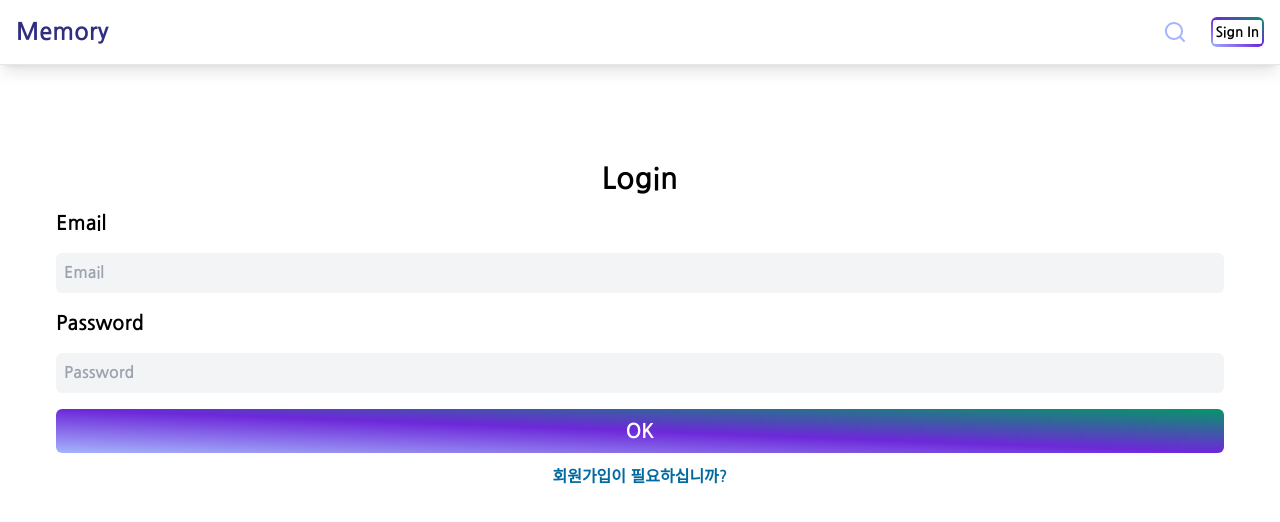
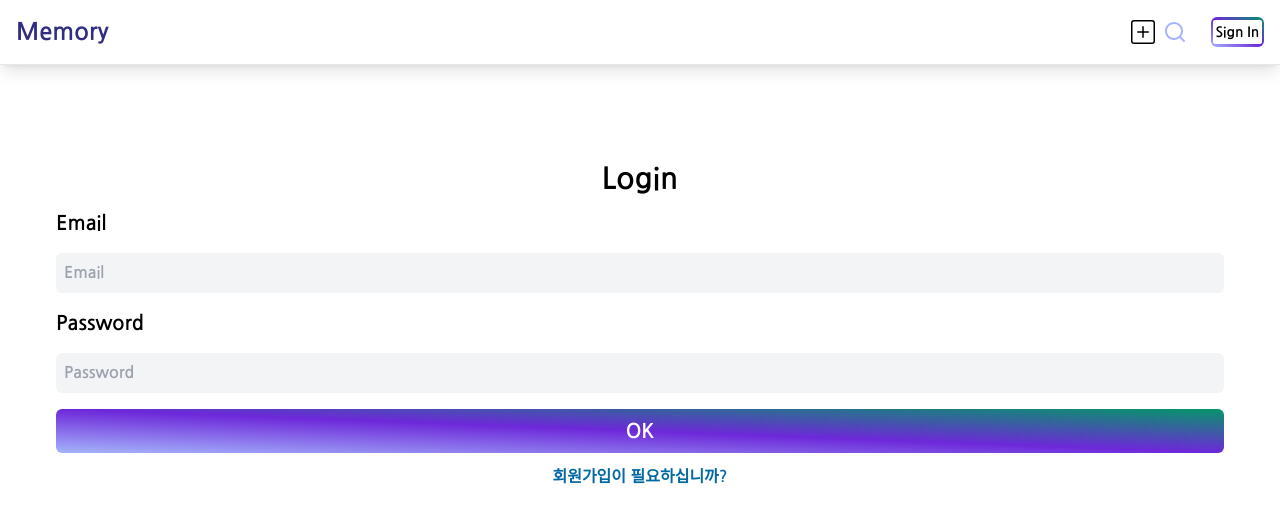
Before and after one commit to c-owner/memory-webapp, a Next.js app: page /auth/signin/email in a window 1280 px wide. Shown: the top 522 px of the page. Built offline with nearby package versions, Linux system fonts and the light colour scheme; no server answers.

Commit message:
posts 개발

```diff
--- a/src/components/CommentForm.tsx
+++ b/src/components/CommentForm.tsx
@@ -1,6 +1,5 @@
 'use client';
 
-import SmileIcon from '@/components/ui/icons/SmileIcon';
 import { useState } from 'react';
 import { Comment } from '@/model/post';
 
@@ -22,7 +21,7 @@ export default function CommentForm({ onPostComment }: Props) {
             onSubmit={handleSubmit}
             className="flex items-center px-3 border-t border-neutral-300"
         >
-            <SmileIcon />
+            {/* Smile Icon */}
             <input
                 className="w-full ml-2 border-none outline-none p-3"
                 type="text"
--- a/src/components/Navbar.tsx
+++ b/src/components/Navbar.tsx
@@ -7,13 +7,15 @@ import { signIn, signOut, useSession } from 'next-auth/react';
 import Avatar from '@/components/Avatar';
 import BottomArrowIcon from '@/components/ui/icon/BottomArrowIcon';
 import SearchForm from '@/components/SearchForm';
-import { useRouter } from 'next/navigation';
+import { usePathname, useRouter } from 'next/navigation';
+import NewIcon from '@/components/ui/icon/NewIcon';
+import NewFillIcon from '@/components/ui/icon/NewFillIcon';
 
 export default function Navbar() {
     const { data: session } = useSession();
     const user = session?.user;
     const router = useRouter();
-
+    const pathName = usePathname();
     return (
         <div className="flex justify-between items-center p-4">
             <nav className="w-full flex gap-2 items-center justify-between">
@@ -22,6 +24,9 @@ export default function Navbar() {
                 </h1>
                 <div className="flex items-center justify-center gap-4">
                     <div className="flex items-center justify-center">
+                        <Link className="mr-2" href={`/new`}>
+                            {pathName === '/new' ? <NewFillIcon /> : <NewIcon />}
+                        </Link>
                         <Link className="mr-2" href={`/search`}>
                             <SearchIcon />
                         </Link>
--- a/src/components/PostDetail.tsx
+++ b/src/components/PostDetail.tsx
@@ -32,7 +32,7 @@ export default function PostDetail({ post }: Props) {
                 <ul className="border-t border-gray-200 h-full overflow-y-auto p-4 mb-1">
                     {isLoading && <GridSpinner />}
                     {comments &&
-                        comments.map(({ image, memberName: commentUsername, comment }, index) => (
+                        comments.map(({ image, memberName: commentUsername, content }, index) => (
                             <li key={index} className="flex items-center mb-1">
                                 <Avatar
                                     image={image}
@@ -41,7 +41,7 @@ export default function PostDetail({ post }: Props) {
                                 />
                                 <div className="ml-2">
                                     <span className="font-bold mr-1">{commentUsername}</span>
-                                    <span>{comment}</span>
+                                    <span>{content}</span>
                                 </div>
                             </li>
                         ))}
--- /dev/null
+++ b/src/components/ui/icon/NewFillIcon.tsx
@@ -0,0 +1,5 @@
+import { BsPlusSquare } from 'react-icons/bs';
+
+export default function NewFillIcon() {
+    return <BsPlusSquare className="w-6 h-6" />;
+}
--- /dev/null
+++ b/src/components/ui/icon/NewIcon.tsx
@@ -0,0 +1,5 @@
+import { BsPlusSquare } from 'react-icons/bs';
+
+export default function NewIcon() {
+    return <BsPlusSquare className="w-6 h-6" />;
+}
--- /dev/null
+++ b/src/components/ui/icon/SearchFillIcon.tsx
@@ -0,0 +1,5 @@
+import { RiSearchFill } from 'react-icons/ri';
+
+export default function SearchFillIcon() {
+    return <RiSearchFill className="w-6 h-6" />;
+}
--- a/src/hooks/post.ts
+++ b/src/hooks/post.ts
@@ -21,7 +21,7 @@ export default function useFullPost(postId: string) {
                 comments: [...post.comments, comment]
             };
 
-            return mutate(addComment(post.memoryId, comment.comment), {
+            return mutate(addComment(post.memoryId, comment.content), {
                 optimisticData: newPost,
                 populateCache: false,
                 revalidate: false,
```
